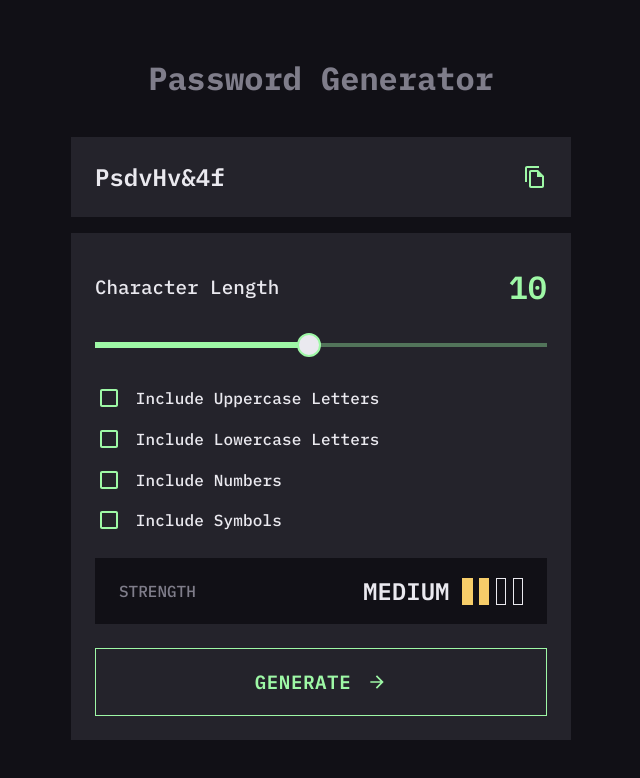
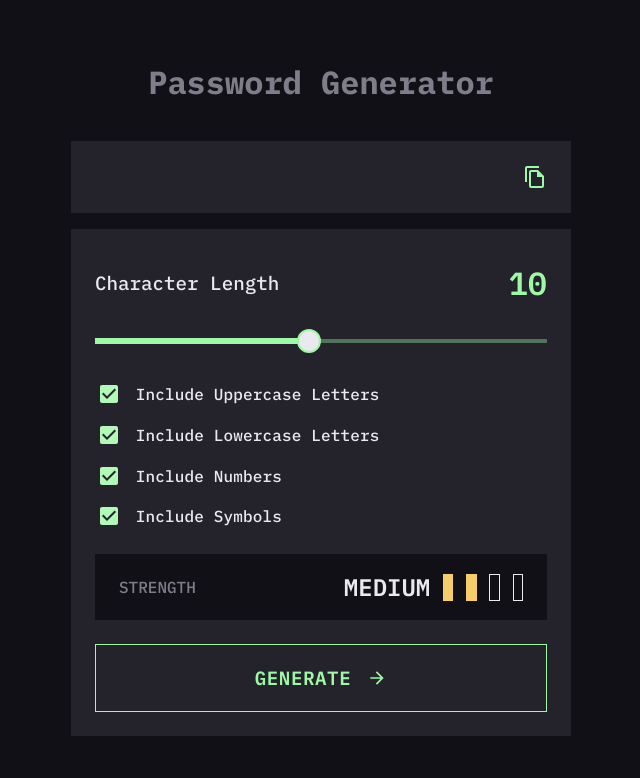
Before and after one commit to RotckinAN/password-generator, a React (Vite) app: page / in a window 1280 px wide. Shown: the top 778 px of the page, without its empty margins (319-959 px from the left). Built offline with nearby package versions, Linux system fonts and the light colour scheme.

Commit message:
another-password-logic
another-password-logic

```diff
--- a/src/components/App/App.tsx
+++ b/src/components/App/App.tsx
@@ -2,14 +2,16 @@ import Input from "@/components/Input";
 import RulesField from "@/components/RulesField/RulesField";
 
 import "./App.scss";
+import { useState } from "react";
 
 function App() {
+  const [passwordValue, setPasswordValue] = useState<string>("");
   return (
     <main className="main">
       <div className="application">
         <h1 className="app-title">Password Generator</h1>
-        <Input />
-        <RulesField />
+        <Input inputText={passwordValue} />
+        <RulesField setPasswordValue={setPasswordValue} />
       </div>
     </main>
   );
--- a/src/components/Checkbox/Checkbox.tsx
+++ b/src/components/Checkbox/Checkbox.tsx
@@ -2,11 +2,19 @@ import { FormControlLabel, Checkbox as MuiCheckbox } from "@mui/material";
 
 interface CheckboxProps {
   label: string;
+  includeLetNum: boolean;
+  setIncludeLetNum:(include:boolean) => void;
 }
 
-const Checkbox = ({ label }: CheckboxProps) => {
+const Checkbox = ({ label, includeLetNum, setIncludeLetNum }: CheckboxProps) => {
+
+  const handleIncludeLetNumChange = () => {
+    setIncludeLetNum(!includeLetNum);
+  }
   return (
     <FormControlLabel
+      checked={includeLetNum}
+      onChange={handleIncludeLetNumChange}
       label={label}
       sx={(theme) => ({
         "&.MuiFormControlLabel-root": {
--- a/src/components/Input/Input.tsx
+++ b/src/components/Input/Input.tsx
@@ -1,11 +1,25 @@
 import FileCopyOutlinedIcon from "@mui/icons-material/FileCopyOutlined";
 import "./Input.scss";
 
-const Input = () => {
+interface InputProps {
+  inputText: string;
+}
+
+const Input = ({ inputText }: InputProps) => {
+  const handleCopyPassword = () => {
+    if (inputText) {
+      navigator.clipboard.writeText(inputText);
+    }
+    alert("Copied to clipboard!");
+  };
+
   return (
     <article className="input-result">
-      <p>PsdvHv&4f</p>
-      <FileCopyOutlinedIcon className="copy-icon" />
+      <p>{inputText}</p>
+      <FileCopyOutlinedIcon
+        onClick={handleCopyPassword}
+        className="copy-icon"
+      />
     </article>
   );
 };
--- a/src/components/RulesField/RulesField.tsx
+++ b/src/components/RulesField/RulesField.tsx
@@ -1,4 +1,4 @@
-import { useState } from "react";
+import { FC, useEffect, useState } from "react";
 import ArrowForwardIcon from "@mui/icons-material/ArrowForward";
 
 import Slider from "@/components/Slider";
@@ -6,23 +6,83 @@ import Checkbox from "@/components/Checkbox";
 import StrengthPart from "@/components/StrengthPart";
 import Button from "@/components/Button";
 import "./RulesField.scss";
+import { generatePassword } from "@/src/utils/generatePassword.ts";
+import { getStrength } from "@/src/utils/getStrength.ts";
 
-const RulesField = () => {
-  const [sliderValue, setSliderValue] = useState(10);
+interface Props {
+  setPasswordValue: React.Dispatch<React.SetStateAction<string>>;
+}
+
+const RulesField: FC<Props> = ({ setPasswordValue }) => {
+  const [passwordLength, setPasswordLength] = useState(10);
+  const [includeUppercase, setIncludeUppercase] = useState<boolean>(true);
+  const [includeLowercase, setIncludeLowercase] = useState<boolean>(true);
+  const [includeNumbers, setIncludeNumbers] = useState<boolean>(true);
+  const [includeSymbols, setIncludeSymbols] = useState<boolean>(true);
+
+  const [strength, setStrength] = useState<number>(0);
+
+  const handleGeneratePassword = () => {
+    const newPassword = generatePassword({
+      length: passwordLength,
+      includeUppercase,
+      includeLowercase,
+      includeNumbers,
+      includeSymbols,
+    });
+    setPasswordValue(newPassword);
+  };
+
+  useEffect(() => {
+    setStrength(
+      getStrength(
+        passwordLength,
+        includeUppercase,
+        includeLowercase,
+        includeNumbers,
+        includeSymbols,
+      ),
+    );
+  }, [
+    includeUppercase,
+    includeLowercase,
+    includeNumbers,
+    includeSymbols,
+    passwordLength,
+  ]);
 
   return (
     <article className="generator-container">
-      <Slider value={sliderValue} setValue={setSliderValue} />
+      <Slider
+        passwordLength={passwordLength}
+        setPasswordLength={setPasswordLength}
+      />
 
       <div className="checkbox-container">
-        <Checkbox label="Include Uppercase Letters" />
-        <Checkbox label="Include Lowercase Letters" />
-        <Checkbox label="Include Numbers" />
-        <Checkbox label="Include Symbols" />
+        <Checkbox
+          label="Include Uppercase Letters"
+          includeLetNum={includeUppercase}
+          setIncludeLetNum={setIncludeUppercase}
+        />
+        <Checkbox
+          includeLetNum={includeLowercase}
+          setIncludeLetNum={setIncludeLowercase}
+          label="Include Lowercase Letters"
+        />
+        <Checkbox
+          includeLetNum={includeNumbers}
+          setIncludeLetNum={setIncludeNumbers}
+          label="Include Numbers"
+        />
+        <Checkbox
+          includeLetNum={includeSymbols}
+          setIncludeLetNum={setIncludeSymbols}
+          label="Include Symbols"
+        />
       </div>
 
-      <StrengthPart strength="Medium" />
-      <Button onClick={() => {}}>
+      <StrengthPart strength={strength} />
+      <Button onClick={handleGeneratePassword}>
         Generate
         <span>
           <ArrowForwardIcon className="generate-button-icon" />
--- a/src/components/Slider/Slider.tsx
+++ b/src/components/Slider/Slider.tsx
@@ -3,25 +3,28 @@ import { Dispatch, SetStateAction } from "react";
 import "./Slider.scss";
 
 interface SliderProps {
-  value: number;
-  setValue: Dispatch<SetStateAction<number>>;
+  passwordLength: number;
+  setPasswordLength: Dispatch<SetStateAction<number>>;
 }
 
-const Slider = ({ value, setValue }: SliderProps) => {
-  const handleChange = (evt: Event, newValue: number | number[]) => {
-    setValue(newValue as number);
+const Slider = ({ passwordLength, setPasswordLength }: SliderProps) => {
+  const handlePasswordLengthChange = (
+    evt: Event,
+    newValue: number | number[],
+  ) => {
+    setPasswordLength(newValue as number);
   };
 
   return (
     <div className="slider">
       <div className="title-container">
         <h3 className="slider-title">Character Length</h3>
-        <h3 className="slider-value">{value}</h3>
+        <h3 className="slider-value">{passwordLength}</h3>
       </div>
 
       <MuiSlider
-        value={value}
-        onChange={handleChange}
+        value={passwordLength}
+        onChange={handlePasswordLengthChange}
         min={1}
         max={20}
         sx={(theme) => ({
--- a/src/components/StrengthPart/StrengthPart.tsx
+++ b/src/components/StrengthPart/StrengthPart.tsx
@@ -1,29 +1,33 @@
-import cn from "classnames";
+import { getStrengthDescription } from "@/src/utils/getStrengthDescription.ts";
 import "./StrengthPart.scss";
 
+import { getStrengthColor } from "@/src/utils/getStrengthColor";
+
 interface StrengthPartProps {
-  strength: "Weak" | "Medium" | "Strong" | "Very Strong";
+  strength: number;
 }
 
 const StrengthPart = ({ strength }: StrengthPartProps) => {
+  const values = [1, 2, 3, 4];
   return (
     <article className="strength-part">
       <p>strength</p>
       <div className="strength-container">
-        <p>{strength}</p>
-        <div
-          className={cn("strength-icon-container", {
-            weak: strength === "Weak",
-            medium: strength === "Medium",
-            strong: strength === "Strong",
-            veryStrong: strength === "Very Strong",
-          })}
-        >
-          <div />
-          <div />
-          <div />
-          <div />
-        </div>
+        {getStrengthDescription(Math.floor(strength)) && (
+          <p>{getStrengthDescription(Math.floor(strength))}</p>
+        )}
+
+        {values.map((value) => (
+          <div
+            key={value}
+            className={`strength-icon-container ${getStrengthColor(strength, value)}`}
+          >
+            <div />
+          </div>
+        ))}
+        {/*<div />*/}
+        {/*<div />*/}
+        {/*<div />*/}
       </div>
     </article>
   );
--- /dev/null
+++ b/src/utils/generatePassword.ts
@@ -0,0 +1,40 @@
+interface GeneratePasswordOptions {
+  length: number;
+  includeUppercase: boolean;
+  includeLowercase: boolean;
+  includeNumbers: boolean;
+  includeSymbols: boolean;
+}
+
+const UPPERCASE_LETTERS = "ABCDEFGHIJKLMNOPQRSTUVWXYZ";
+const LOWERCASE_LETTERS = "abcdefghijklmnopqrstuvwxyz";
+const NUMBERS = "0123456789";
+const SYMBOLS = "!@#$%^&*()_+-={}[]|;:<>,.?/~`";
+
+export const generatePassword = ({
+  length,
+  includeUppercase,
+  includeLowercase,
+  includeNumbers,
+  includeSymbols,
+}: GeneratePasswordOptions): string => {
+  let chars = "";
+  if (includeUppercase) {
+    chars += UPPERCASE_LETTERS;
+  }
+  if (includeLowercase) {
+    chars += LOWERCASE_LETTERS;
+  }
+  if (includeNumbers) {
+    chars += NUMBERS;
+  }
+  if (includeSymbols) {
+    chars += SYMBOLS;
+  }
+  let password = "";
+
+  for (let i = 0; i < length; i++) {
+    password += chars.charAt(Math.floor(Math.random() * chars.length));
+  }
+  return password;
+};
--- /dev/null
+++ b/src/utils/getStrength.ts
@@ -0,0 +1,28 @@
+export const getStrength = (
+  passwordLength: number,
+  includeUppercase: boolean,
+  includeLowercase: boolean,
+  includeNumbers: boolean,
+  includeSymbols: boolean,
+): number => {
+  let value: number;
+
+  if (
+    !includeUppercase &&
+    !includeLowercase &&
+    !includeNumbers &&
+    !includeSymbols
+  ) {
+    value = 0;
+  } else {
+    value = 1;
+
+    value += passwordLength * 0.1;
+
+    if (includeUppercase) value += passwordLength * 0.01;
+    if (includeLowercase) value += passwordLength * 0.01;
+    if (includeNumbers) value += passwordLength * 0.02;
+    if (includeSymbols) value += passwordLength * 0.04;
+  }
+  return value;
+};
--- /dev/null
+++ b/src/utils/getStrengthColor.ts
@@ -0,0 +1,20 @@
+import classNames from "classnames";
+
+export const getStrengthColor = (value: number, strength: number) => {
+  // console.log(strength);
+  if (value >= strength) {
+    if (strength >= 4) {
+      return classNames("strength-icon-container", {
+        veryStrong: strength === 4,
+      });
+    } else if (strength >= 3) {
+      return classNames("strength-icon-container", { strong: strength === 3 });
+    } else if (strength >= 2) {
+      return classNames("strength-icon-container", { medium: strength === 2 });
+    } else {
+      return classNames("strength-icon-container", { weak: strength === 1 });
+    }
+  } else {
+    return classNames("strength-icon-container", { weak: strength === 1 });
+  }
+};
--- /dev/null
+++ b/src/utils/getStrengthDescription.ts
@@ -0,0 +1,11 @@
+export const getStrengthDescription = (index: number) => {
+  if (index >= 4) {
+    return "Very Strong";
+  } else if (index >= 3) {
+    return "Strong";
+  } else if (index >= 2) {
+    return "Medium";
+  } else if (index >= 1) {
+    return "Weak";
+  }
+};
```
